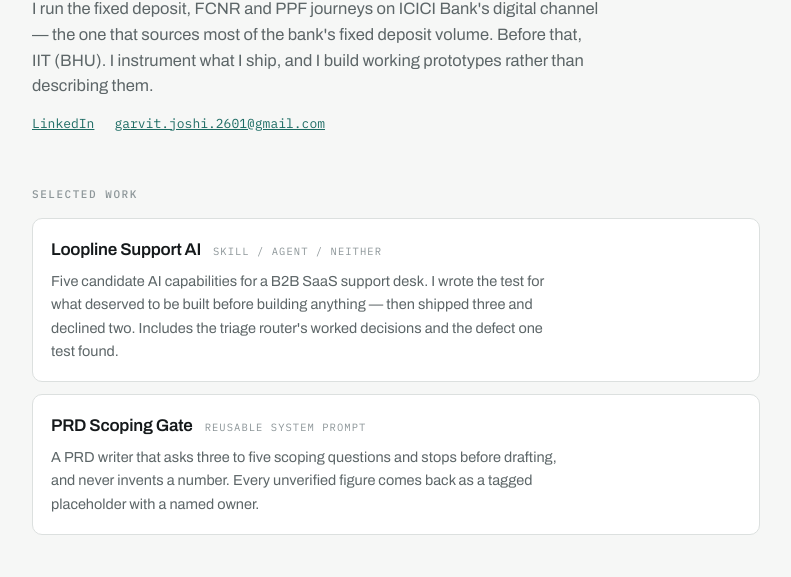
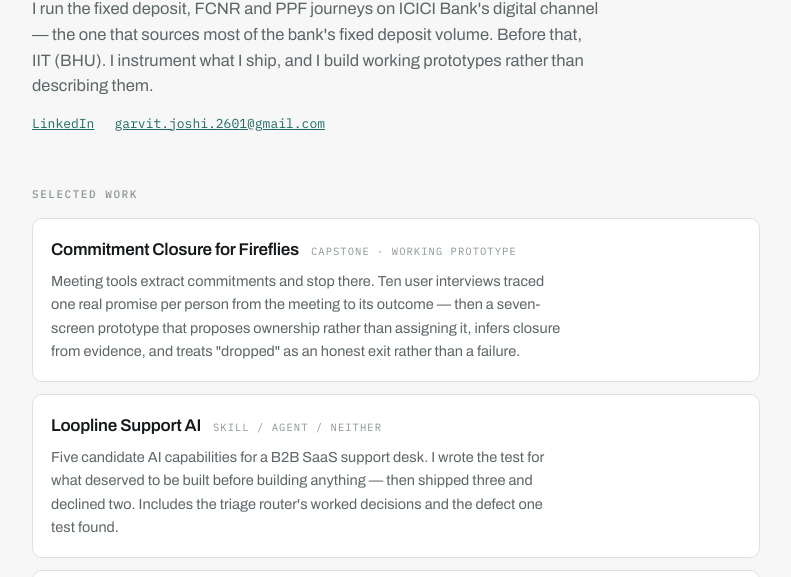
Before and after one commit to Garvit2003/Portfolio, a plain HTML site: page index.html in a window 1280 px wide. Shown: the part 152-729 px from the top of the page, without its empty margins (244-1035 px from the left). Drawn offline with Linux system fonts and the light colour scheme.

Commit message:
Add files via upload

```diff
--- a/index.html
+++ b/index.html
@@ -66,6 +66,11 @@
   <p class="eyebrow">Selected work</p>
   <div class="cards">
 
+    <a class="card" href="https://fascinating-granita-15f10a.netlify.app/" target="_blank" rel="noopener">
+      <div class="card-top"><h2>Commitment Closure for Fireflies</h2><span class="tag">Capstone · working prototype</span></div>
+      <p>Meeting tools extract commitments and stop there. Ten user interviews traced one real promise per person from the meeting to its outcome — then a seven-screen prototype that proposes ownership rather than assigning it, infers closure from evidence, and treats "dropped" as an honest exit rather than a failure.</p>
+    </a>
+
     <a class="card" href="loopline.html">
       <div class="card-top"><h2>Loopline Support AI</h2><span class="tag">Skill / Agent / Neither</span></div>
       <p>Five candidate AI capabilities for a B2B SaaS support desk. I wrote the test for what deserved to be built before building anything — then shipped three and declined two. Includes the triage router's worked decisions and the defect one test found.</p>
```
